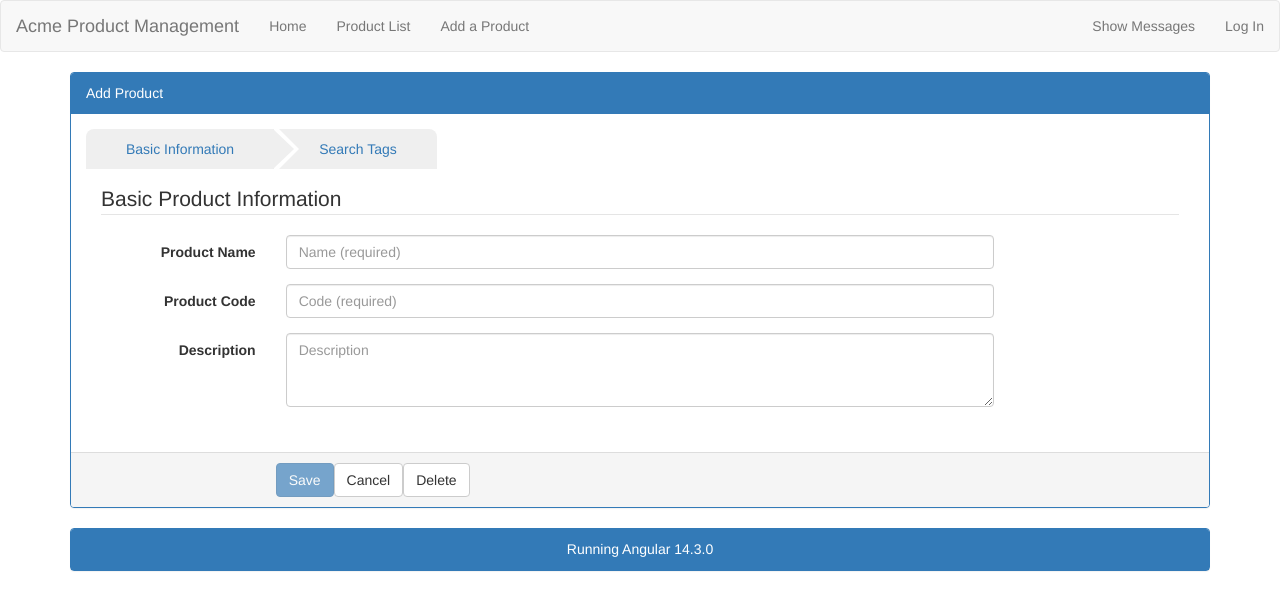
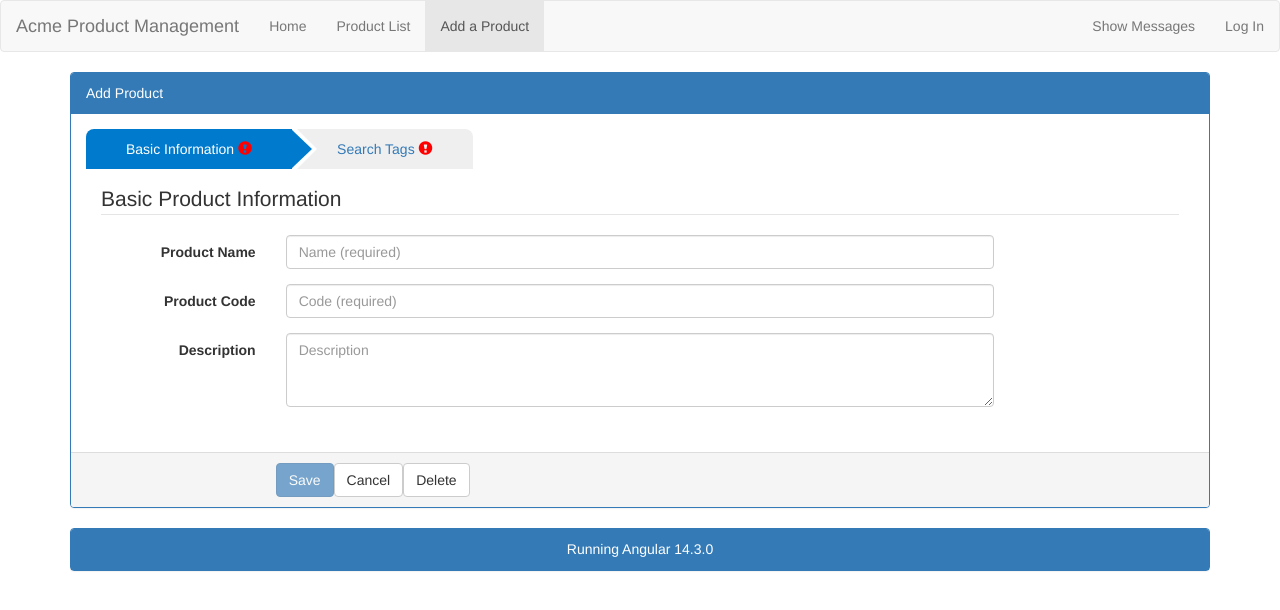
Before and after one commit to fmorriso/APM-routed, an Angular app: page /products/0/edit/info in a window 1280 px wide. Shown: the top 610 px of the page. Built offline with nearby package versions, Linux system fonts and the light colour scheme; what angular-in-memory-web-api would draw is missing.

Commit message:
updated html to show currently active route and currently active tab during product edit

```diff
--- a/src/app/app.component.html
+++ b/src/app/app.component.html
@@ -3,14 +3,14 @@
     <div class="container-fluid">
       <a class="navbar-brand">{{pageTitle}}</a>
       <ul class="nav navbar-nav">
-        <li>
-          <a [routerLink]="['/welcome']">Home</a>
+        <li routerLinkActive="active">
+          <a [routerLink]="['/welcome']" >Home</a>
         </li>
-        <li>
+        <li routerLinkActive="active" [routerLinkActiveOptions]="{exact: true}">
           <a [routerLink]="['/products']">Product List</a>
         </li>
-        <li>
-          <a [routerLink]="['/products', 0, 'edit']">Add a Product</a>
+        <li routerLinkActive="active" >
+          <a [routerLink]="['/products', 0, 'edit']" >Add a Product</a>
         </li>
       </ul>
       <ul class="nav navbar-nav navbar-right">
--- a/src/app/products/product-edit.component.html
+++ b/src/app/products/product-edit.component.html
@@ -9,11 +9,11 @@
           The router links below are define as relative links, which in code would look like:
           this.router.navigate(['info'], {relativeTo: this.route });
           -->
-            <a [routerLink]="['info']">
-                Basic Information
+            <a [routerLink]="['info']" routerLinkActive="active">
+                Basic Information <span [ngClass]="{'glyphicon glyphicon-exclamation-sign': !isValid('info')}"></span>
             </a>
-            <a [routerLink]="['tags']">
-                Search Tags
+            <a [routerLink]="['tags']" routerLinkActive="active">
+                Search Tags <span [ngClass]="{'glyphicon glyphicon-exclamation-sign': !isValid('tags')}"></span>
             </a>
         </div>
 
```
